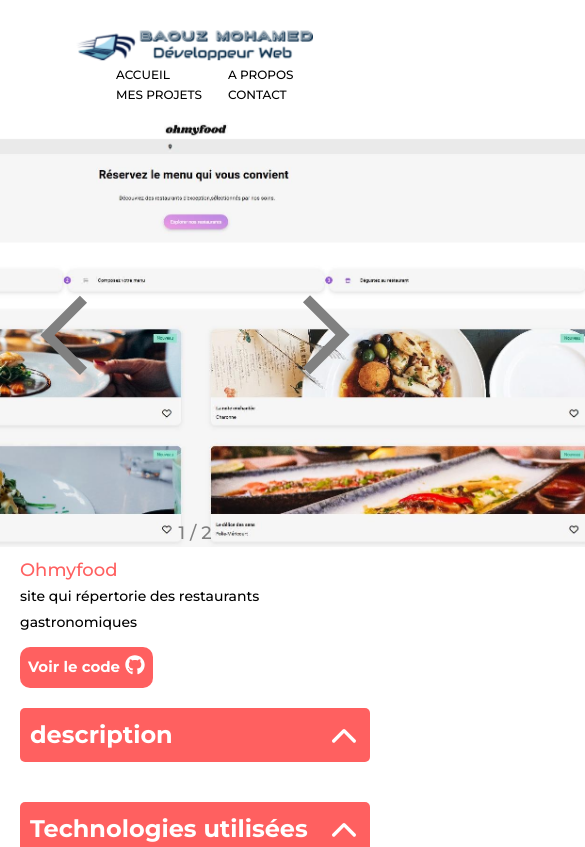
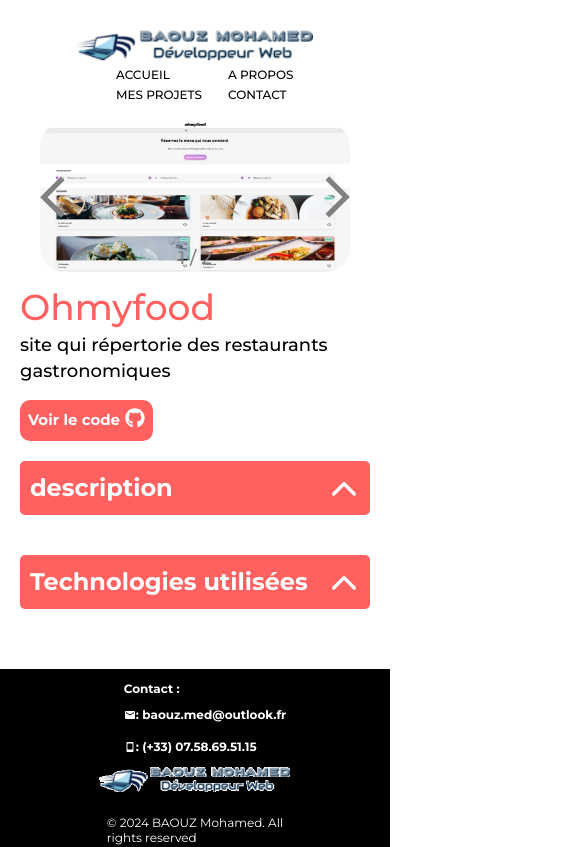
Before and after one commit to Mbaouz/PortFolio_BAOUZ_Mohamed, a React (Create React App) app: page /fiche/0979876d in a window 390 px wide. Shown: the top 847 px of the page, 585 px wide, since content can reach past the window. Built offline with nearby package versions, Linux system fonts and the light colour scheme.

Commit message:
reglage carousel

```diff
--- a/src/Components/Footer/footer.scss
+++ b/src/Components/Footer/footer.scss
@@ -76,11 +76,18 @@
 
 
 @media (max-width : 418px){
+.footer-contain{
+
+
+    img{height:50px;}
 
     .contact{
         flex-direction:column;
         line-height:0
     }
 
+}
+
+
 
 }
--- a/src/pages/Fiche/Fiche.jsx
+++ b/src/pages/Fiche/Fiche.jsx
@@ -27,7 +27,7 @@
 
                        };
 
-    const logEquipement = logement.equipments       // Afficher text equipements collapse en list
+    const logEquipement = logement.equipments       // Afficher text technologies collapse en list
     const equiList = logEquipement.map((equipment, index) => (
 
                            <div key={index}>{equipment}</div>
@@ -43,11 +43,11 @@
                 <img src={logement.pictures[index]} alt={logement.title}></img>
                 {logement.pictures.length > 1 &&
                 <div id="arrow-slide">
-                    <svg onClick={previous} width="48" height="80" viewBox="0 0 48 80" fill="none" xmlns="http://www.w3.org/2000/svg">
-                        <path d="M47.04 7.78312L39.92 0.703125L0.359985 40.3031L39.96 79.9031L47.04 72.8231L14.52 40.3031L47.04 7.78312Z" fill="grey" />
+                    <svg onClick={previous}  width="48" height="80" viewBox="0 0 48 80" fill="none" xmlns="http://www.w3.org/2000/svg">
+                        <path className="arrL" d="M47.04 7.78312L39.92 0.703125L0.359985 40.3031L39.96 79.9031L47.04 72.8231L14.52 40.3031L47.04 7.78312Z" fill="grey" />
                     </svg>
                     <svg onClick={next} width="48" height="80" viewBox="0 0 48 80" fill="none" xmlns="http://www.w3.org/2000/svg">
-                        <path d="M0.960022 72.3458L8.04002 79.4258L47.64 39.8258L8.04002 0.22583L0.960022 7.30583L33.48 39.8258L0.960022 72.3458Z" fill="grey" />
+                        <path className="arrL"  d="M0.960022 72.3458L8.04002 79.4258L47.64 39.8258L8.04002 0.22583L0.960022 7.30583L33.48 39.8258L0.960022 72.3458Z" fill="grey" />
                     </svg>
                 </div>}
                 {logement.pictures.length > 1 &&
--- a/src/pages/Fiche/fiche.scss
+++ b/src/pages/Fiche/fiche.scss
@@ -11,7 +11,7 @@
 
         img {
             border-radius: 25px;
-            height: 425px;
+            height: 500px;
             object-fit: cover;
         }
 
@@ -26,8 +26,10 @@
 
             svg{
                 cursor: pointer;
+
             }
 
+            .arrL:hover{fill:blue}
         }
 
         .compteur {
@@ -82,20 +84,6 @@
 
     }
 
-    .info-host {
-        display: flex;
-        align-items: center;
-        gap: 20px;
-
-        img {
-            border-radius: 50px;
-            width: 64px;
-            height: 64px;
-        }
-
-
-    }
-
 
     .tags-stars {
         display: flex;
@@ -138,11 +126,6 @@
     }
 
 
-.stars-info-mobile {
-
-    display: none;
-}
-
 }
 
 .collapse-fiche{
@@ -154,42 +137,12 @@
 
 }
 
-@media (max-width:768px){
+@media (max-width:836px){
 
 .carousel {
 
     margin:20px;
 
-
-
-    .infos {
-
-        .info-host{
-            display: none;
-
-        }
-
-        h1{
-
-            font-size: 18px;
-            line-height: 1.5;
-            margin-top: 10px;
-        }
-        h2 {
-
-            font-size: 14px;
-        }
-
-
-
-}
-
-.tags-stars {
-    .stars {
-        display: none;
-    }
-
-}
 
 .collapse-fiche{
 
@@ -199,57 +152,57 @@
 }
 
 
-.stars-info-mobile {
-
-display: flex;
-justify-content: space-between;
-align-items: center;
-margin-bottom: 20px;
-
-
-.info-host-mobile {
-    display: flex;
-    gap: 10px;
-    align-items: center;
-
-    img {
-
-       border-radius: 50px;
-       width: 32px;
-       height: 32px;
-    }
-
-   }
-
-.stars{
-    display: flex;
-    gap:5px;
-}
-
-h3 {
-    color: rgba(255, 96, 96, 1);
-    margin-bottom: 0;
-    font-family: Montserrat;
-    font-size: 12px;
-    font-weight: 500;
-    line-height: 25.67px;
-    margin-top: 0;
-
-
 
 }
 
 
 }
 
+@media (max-width:736px){
+
+.carousel{
+    .carousel-img {
 
 
+        img {
+
+            height: 300px;
+        }
+
+        #arrow-slide {
+
+            svg{
+                height:60px;
+                width: 25px;
+            }
+
+        }
+
+    }}}
+
+    @media (max-width:528px){
+
+        .carousel{
+            .carousel-img {
+
+                img {
+
+                    height: 250px;
+                }
 
 
+                }
 
-}
+            }}
+            @media (max-width:396px){
 
+                .carousel{
+                    .carousel-img {
 
+                        img {
 
+                            height: 150px;
+                        }
+                        }
 
-}
+                    }}
```
